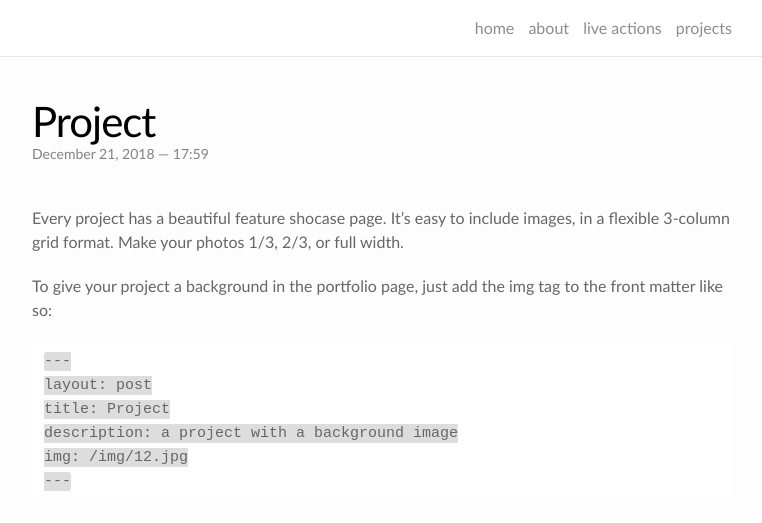
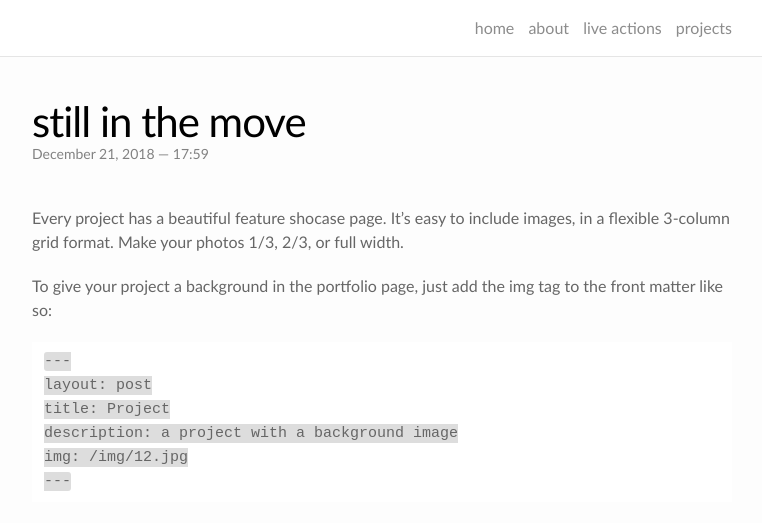
Before and after one commit to martindisley/martindisley.github.io, a Jekyll site: the page built from _portfolio/4_project.markdown, in a window 1280 px wide and 900 px high, cut to the strip 0-523 px from the top of the window. Shown: the whole strip, without its empty margins (258-1020 px from the left). Built offline with Jekyll 4.4.1, drawn with Linux system fonts in a browser that asks for light colours; nearby versions of some CDN libraries.

Commit message:
gif edit

```diff
--- a/_portfolio/4_project.markdown
+++ b/_portfolio/4_project.markdown
@@ -1,7 +1,7 @@
 ---
 layout: post
-title: Project
-description: another without an image
+title: still in the move
+description: Interactive AV Installation
 img:
 ---
 
@@ -32,6 +32,10 @@
 	This image can also have a caption. It's like magic.
 </div>
 
+<div class="img_row">
+    <img class="col three" src="/img/prof_pic.jpg">
+</div>
+
 You can also put regular text between your rows of images. Say you wanted to write a little bit about your project before you posted the rest of the images. You describe how you toiled, sweated, *bled* for your project, and then.... you reveal it's glory in the next row of images.
 
 
```
